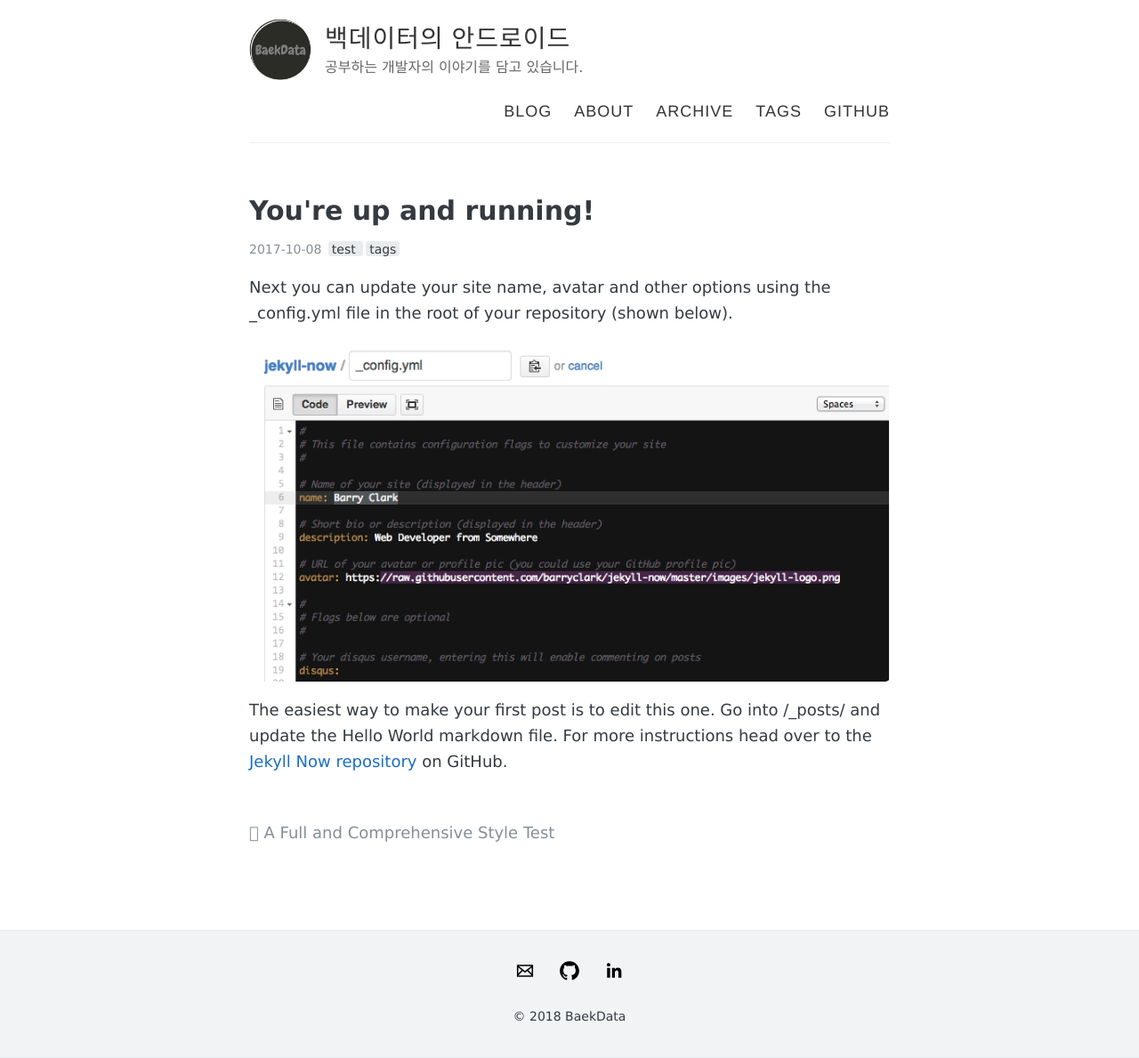
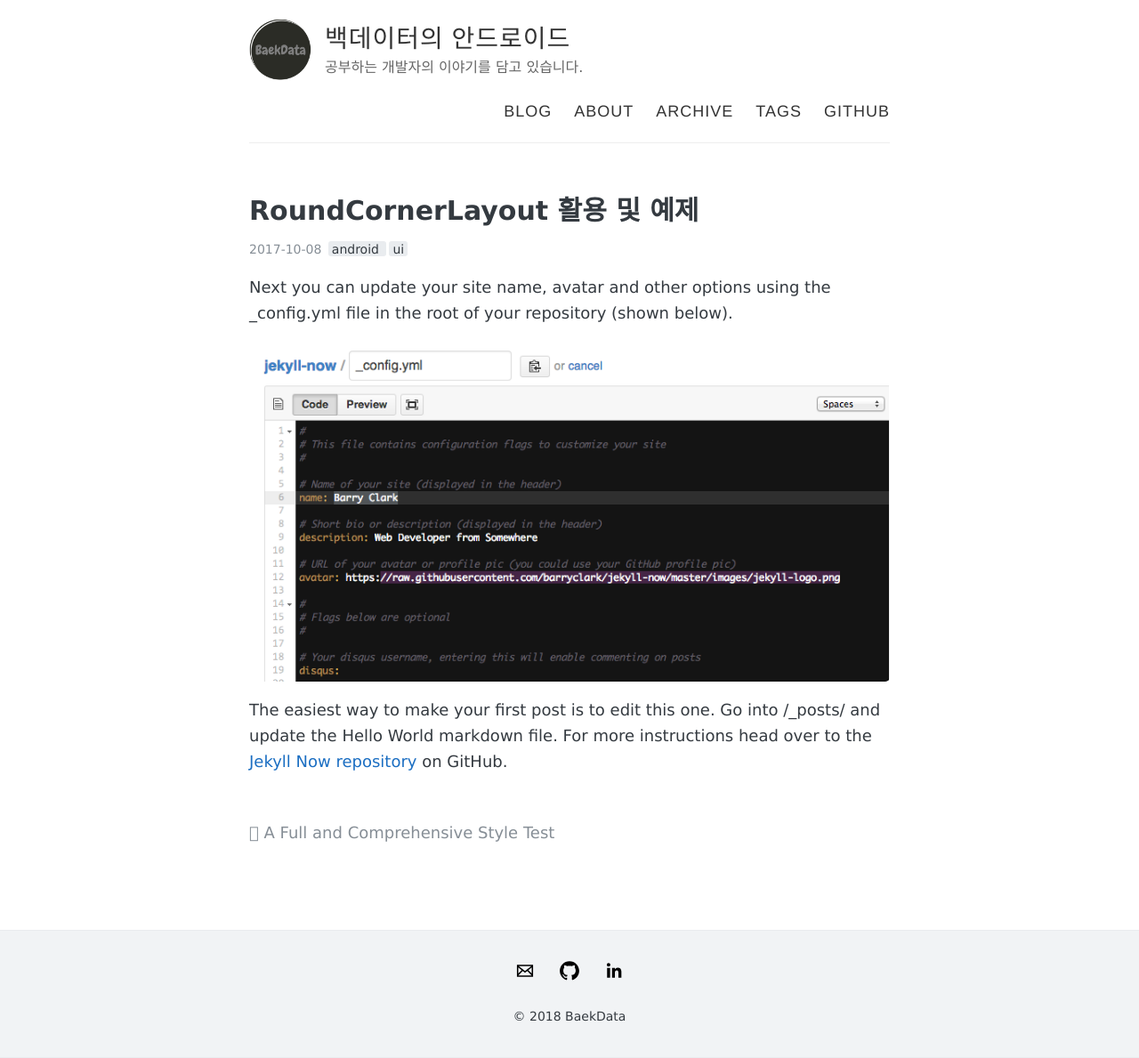
Before and after one commit to baekdata/baekdata.github.io, a Jekyll site: the page built from _posts/2017-10-8-hello-world.md, in a window 1280 px wide. Shown: the whole page at 89% size. Built offline with Jekyll 4.4.1, drawn with Linux system fonts in a browser that asks for light colours.

Commit message:
post test 수정

```diff
--- a/_posts/2017-10-8-hello-world.md
+++ b/_posts/2017-10-8-hello-world.md
@@ -1,9 +1,9 @@
 ---
 layout: post
-title: You're up and running!
+title: RoundCornerLayout 활용 및 예제
 tags:
-  - test
-  - tags
+  - android
+  - ui
 ---
 
 Next you can update your site name, avatar and other options using the _config.yml file in the root of your repository (shown below).
```
